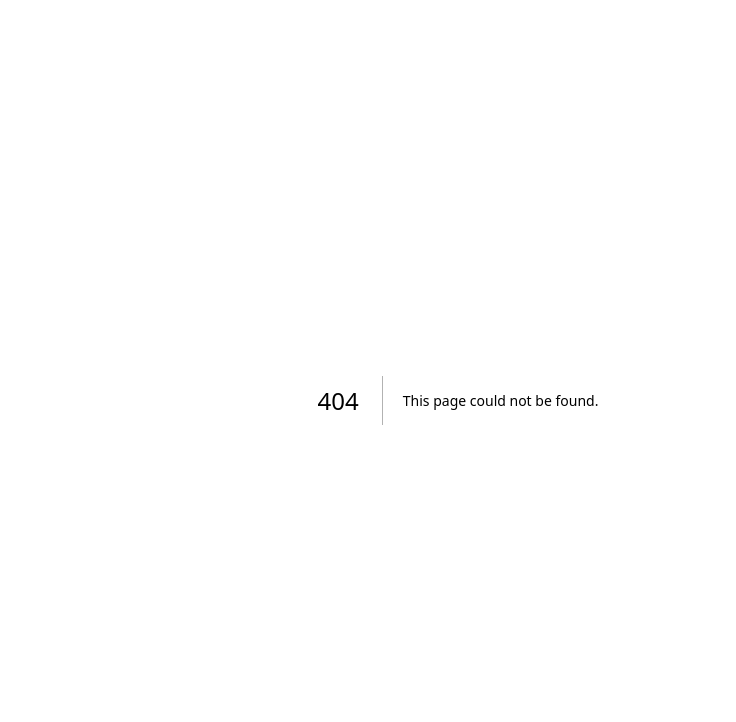
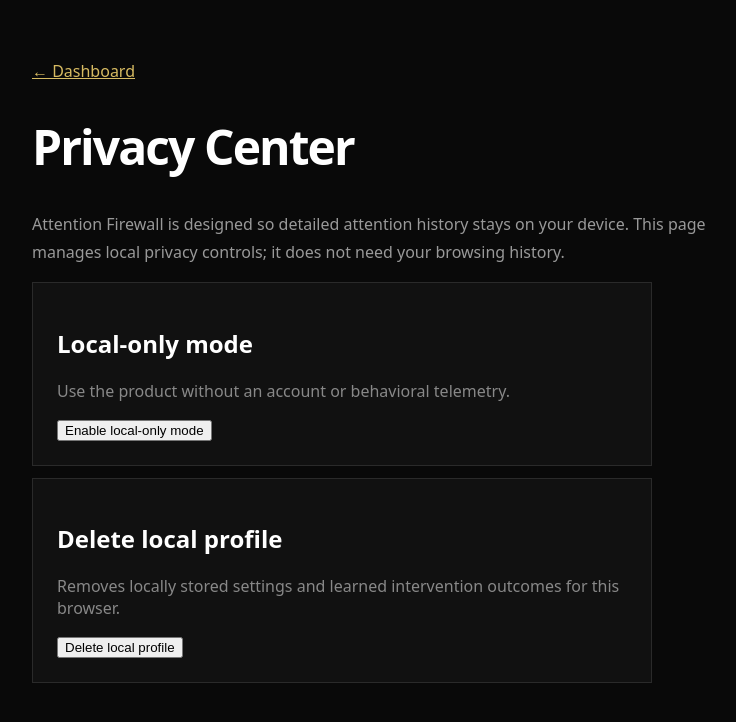
Before and after one commit to Nar-Lod/attention-firewall, a Next.js app in the folder apps/web/: page /privacy in a window 1280 px wide. Before the commit this address had no page. Shown: the top 722 px of the page, without its empty margins (182-918 px from the left). Built offline with nearby package versions, Linux system fonts and the light colour scheme.

Commit message:
feat: add local privacy center

```diff
--- /dev/null
+++ b/apps/web/app/privacy/page.tsx
@@ -0,0 +1,27 @@
+"use client";
+
+import {useState} from "react";
+import {browserStore} from "@attention-firewall/local-store";
+import {DEFAULT_PROFILE} from "@attention-firewall/local-store/src/schema";
+
+export default function PrivacyPage(){
+ const [message,setMessage]=useState("");
+ const clear=async()=>{
+  await browserStore("attention-firewall.profile").clear();
+  setMessage("Local settings and learned profile cleared.");
+ };
+ const localOnly=async()=>{
+  await browserStore("attention-firewall.profile").set(DEFAULT_PROFILE);
+  setMessage("Local-only mode is enabled. No cloud telemetry is required.");
+ };
+ return <main style={{maxWidth:900,margin:"0 auto",padding:"60px 24px",fontFamily:"system-ui",color:"#fff",background:"#090909",minHeight:"100vh"}}>
+   <a href="/" style={{color:"#d7bb62"}}>← Dashboard</a>
+   <h1 style={{fontSize:48,letterSpacing:"-.04em"}}>Privacy Center</h1>
+   <p style={{color:"#999",maxWidth:700,lineHeight:1.7}}>Attention Firewall is designed so detailed attention history stays on your device. This page manages local privacy controls; it does not need your browsing history.</p>
+   <section style={{display:"grid",gap:12,maxWidth:620}}>
+    <div style={{border:"1px solid #2a2a2a",padding:24,background:"#111"}}><h2>Local-only mode</h2><p style={{color:"#888"}}>Use the product without an account or behavioral telemetry.</p><button onClick={localOnly}>Enable local-only mode</button></div>
+    <div style={{border:"1px solid #2a2a2a",padding:24,background:"#111"}}><h2>Delete local profile</h2><p style={{color:"#888"}}>Removes locally stored settings and learned intervention outcomes for this browser.</p><button onClick={clear}>Delete local profile</button></div>
+   </section>
+   {message&&<p style={{color:"#9dcda5"}}>{message}</p>}
+ </main>
+}
```
